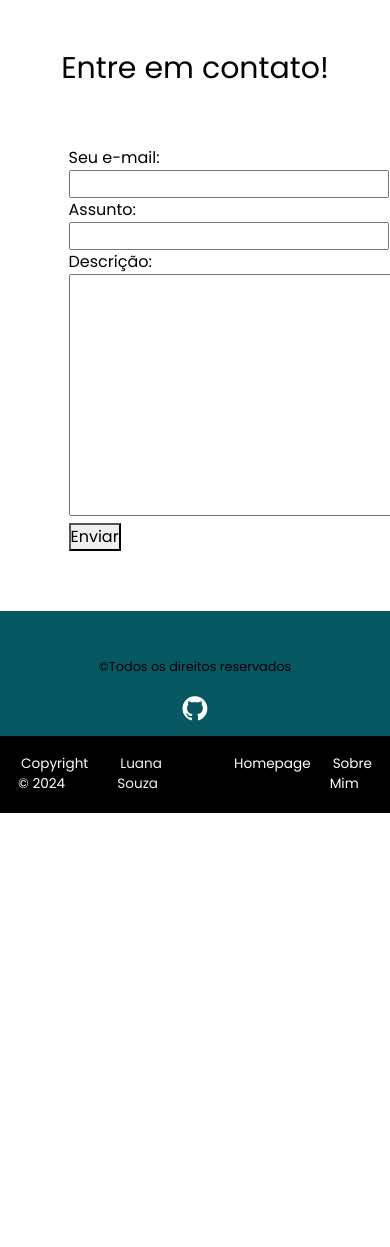
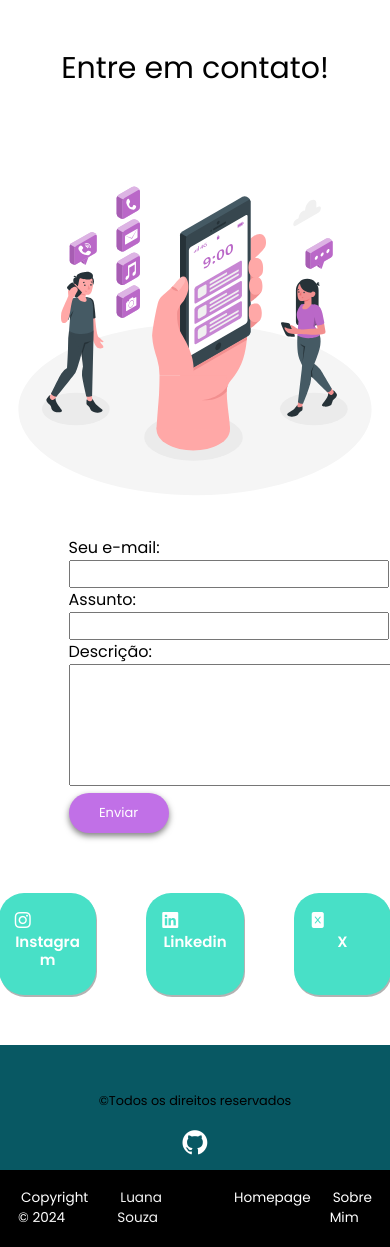
Before and after one commit to luanaapms/portifolio, a Flask app: page /contatos in a window 390 px wide; the page is wider, and only the part inside the window is pictured. Shown: the part 53-1300 px from the top of that part. Before the commit the page ends 866 px from the top of that part, so only its background shows below. Run offline with Flask 3, Linux system fonts and the light colour scheme.

Commit message:
modificações

```diff
--- a/static/css/contatos.css
+++ b/static/css/contatos.css
@@ -32,3 +32,46 @@ section form {
     margin-left: 15%;
     padding: 10px;
 }
+
+.cards {
+    gap: 50px;
+    justify-content: center;
+}
+
+.card {
+    background-color: #48e0c7;
+    border-radius: 25px;
+    border: none;
+    max-width: 130px;
+    max-height: 300px;
+    box-shadow: 1px 2px rgba(0, 0, 0, 0.30);
+}
+
+.card:hover {
+    transform: scale(1.1);
+    background-position: -60px;
+    box-shadow: 0 3px 6px rgba(0, 0, 0, 0.16), 0 3px 6px rgba(0, 0, 0, 0.23);
+}
+
+.card-title {
+    margin: 0;
+    font-weight: 600;
+    font-size: 15px;
+    text-align: center;
+    margin-bottom: 10px;
+    color: white;
+}
+
+
+.btn {
+    background-color: #c170e7;
+    border: none;
+    border-radius: 20px;
+    width: 100px;
+    height: 40px;
+    font-weight: 200;
+    font-size: 13px;
+    justify-content: center;
+    align-items: center;
+    box-shadow: 0 3px 6px rgba(0, 0, 0, 0.5);
+}
--- a/static/css/projetos.css
+++ b/static/css/projetos.css
@@ -23,7 +23,7 @@ section {
 .scrum-img {
     width: 200px;
     align-items: center;
-    margin-left: auto;
+    margin-left: 20px;
 }
 
 .links {
--- a/static/css/sobre.css
+++ b/static/css/sobre.css
@@ -26,6 +26,11 @@ section {
 
 .ft-img {
     width: 200px;
+    display: flex;
+}
+
+.scrum-img {
+    width: 200px;
     align-items: center;
     margin-left: auto;
 }
--- a/template/contatos.html
+++ b/template/contatos.html
@@ -11,15 +11,51 @@
 <section>
     <h1 class="title"> Entre em contato! </h1>
 <section>
+    <div class="container-content row">
+        <!-- Elemento 1 -->
+        <div class="content-block col-sm-4">
+            <img class="img-fluid scrum-img" src="{{url_for('static', filename='img/Mobile-amico.svg')}}" alt="img">
+        </div>
+        <!-- Elemento 2 -->
+        <div class="content-block col-sm-8">
+            <div class="content d-flex justify-content-center flex-wrap">
+            </div>
     <form action="submit">
     <label for="email"> Seu e-mail: </label> <br>
     <input type="text" name="email" id="email"> <br>
     <label for="assunto"> Assunto: </label> <br>
     <input type="text" name="assunto" id="assunto"><br>
     <label for="desc"> Descrição: </label> <br>
-    <textarea name="desc" id="desc" cols="30" rows="10"></textarea>
-    <button type="button" value="Enviar">Enviar</button>
+    <textarea name="desc" id="desc" cols="25" rows="5"></textarea>
+    <div class="pg-button d-flex">
+        <a class="btn btn-primary d-flex" button type="button" value="Enviar">Enviar</button>   </a>
     </form>
+        </div>
+   </section>
+    <section>
+        <div class="cards d-flex">
+          <div class="card col-3">
+            <div class="card-body">
+                <a class="links" href="https://www.instagram.com/luanaapms/">
+                     <i class="bi bi-instagram" style="color: white;"></i></a>
+              <h5 class="card-title">Instagram</h5>
+            </div>
+          </div>
+          <div class="card col-3">
+            <div class="card-body">
+                <a class="links" href="https://www.linkedin.com/in/luana-souza-b104801b2/">
+                    <i class="bi bi-linkedin"style="color: white"></i></a>
+                    <h5 class="card-title">Linkedin</h5>
+            </div>
+          </div>
+          <div class="card col-3">
+            <div class="card-body">
+                <a class="links" href="https://twitter.com/luanaapms">
+                    <i class="bi bi-file-excel-fill" style="color: white"></i></a>
+                    <h5 class="card-title">X</h5>
+            </div>
+          </div>
+        </div>
    </section>
 
    {% endblock %}
```
Also changed, not shown: template/sobre.html (+16 -1 lines), template/index.html (line endings or trailing spaces).
